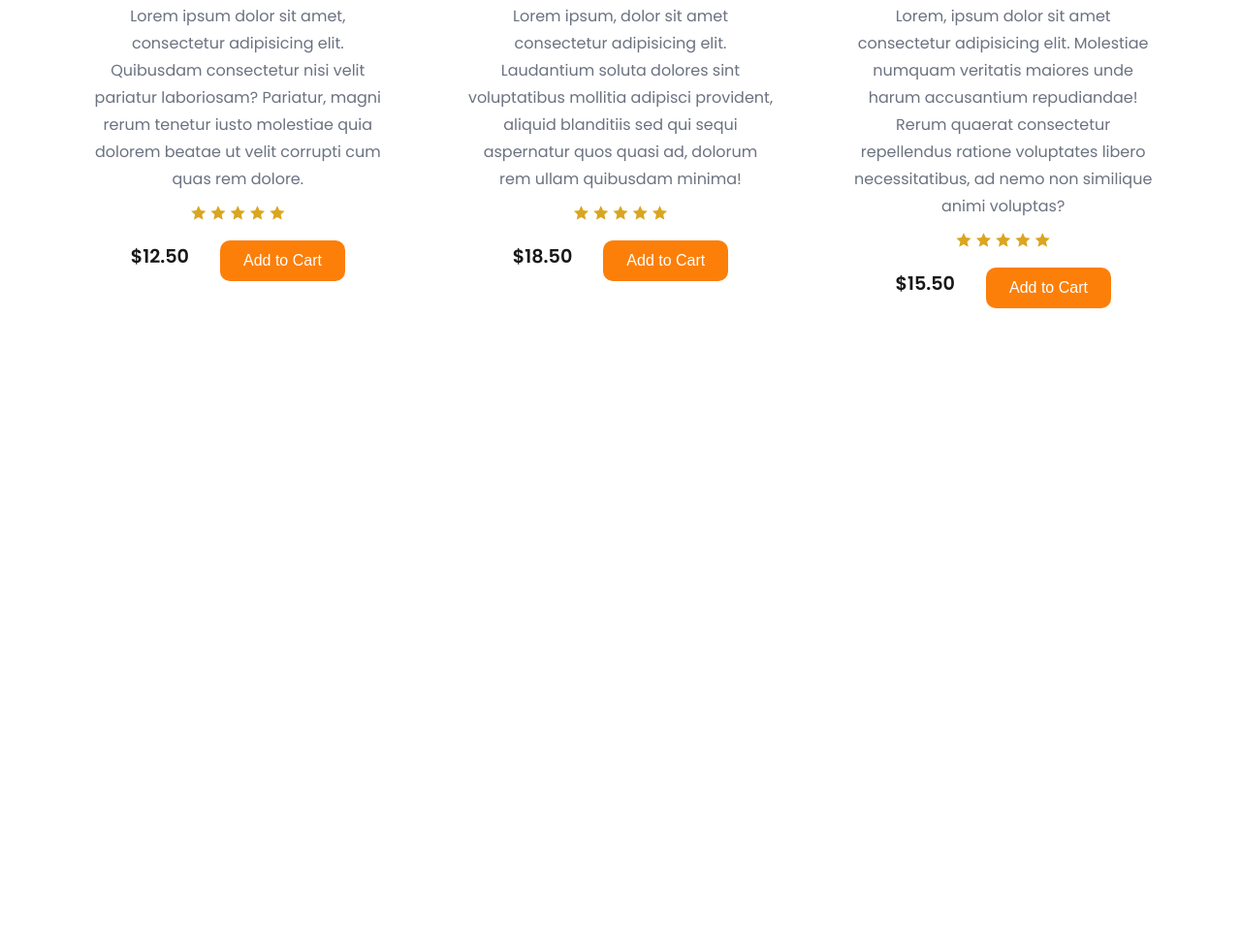
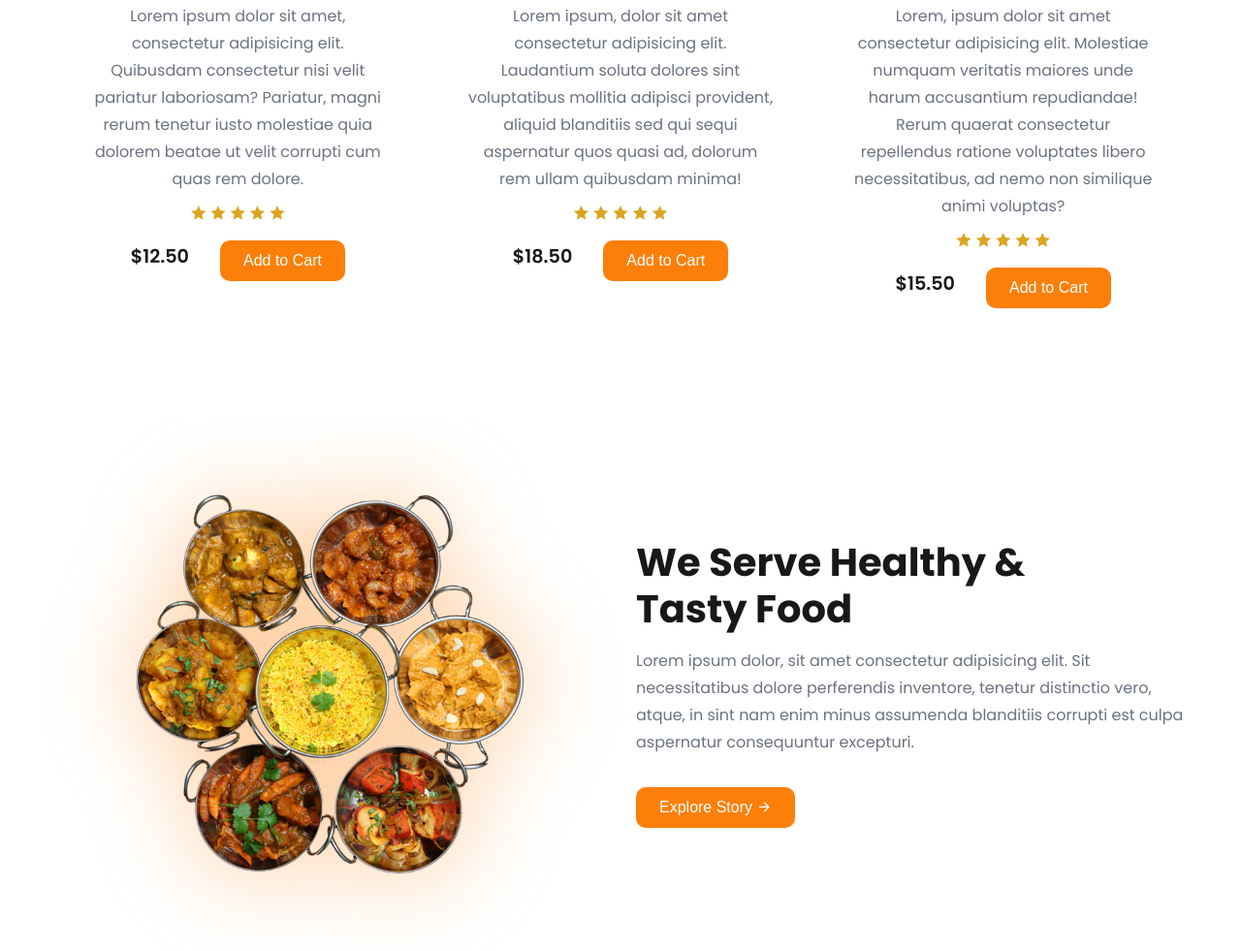
Before and after one commit to RenanOrtega/restaurant-lp, a plain HTML site: page src/index.html in a window 1280 px wide. Shown: the part 1420-2401 px from the top of the page at 97% size. Before the commit the page ends 1850 px from the top, so only its background shows below. Drawn offline with nearby package versions, Linux system fonts and the light colour scheme; a script that the page names is missing.

Commit message:
feat: add explore section.

```diff
--- /dev/null
+++ b/src/css/components/explore.css
@@ -0,0 +1,35 @@
+.explore__container {
+    display: grid;
+    gap: 2rem;
+    overflow: hidden;
+}
+
+.explore__image img {
+    max-width: 400px;
+    margin-inline: auto;
+    filter: drop-shadow(0 0 50px rgba(252, 127, 9, 0.4));
+}
+
+.explore__content .section__description {
+    margin-bottom: 2rem;
+}
+
+.explore__btn {
+    text-align: center;
+}
+
+@media (width > 768px) {
+    .explore__container {
+        grid-template-columns: repeat(2, 1fr);
+        align-items: center;
+    }
+
+    .explore__content .section__header {
+        max-width: 500px;
+    }
+
+    .explore__content :is(.section__header, .section__description),
+    .explore__btn {
+        text-align: left;
+    }
+}
--- a/src/index.html
+++ b/src/index.html
@@ -11,6 +11,7 @@
     <link rel="stylesheet" href="./css/components/navbar.css">
     <link rel="stylesheet" href="./css/components/header.css">
     <link rel="stylesheet" href="./css/components/special.css">
+    <link rel="stylesheet" href="./css/components/explore.css">
     <title>Restaurant LP</title>
 </head>
 <body>
@@ -112,7 +113,23 @@
                 </div>
             </div>
         </div>
+    </section>
 
+    <section class="section__container explore__container">
+        <div class="explore__image">
+            <img src="../assets/explore.png" alt="explore">
+        </div>
+        <div class="explore__content">
+            <h1 class="section__header">We Serve Healthy & Tasty Food</h1>
+            <p class="section__description">
+                Lorem ipsum dolor, sit amet consectetur adipisicing elit. Sit necessitatibus dolore perferendis inventore, tenetur distinctio vero, atque, in sint nam enim minus assumenda blanditiis corrupti est culpa aspernatur consequuntur excepturi.
+            </p>
+            <div class="explore__btn">
+                <button class="btn">
+                    Explore Story <span><i class="ri-arrow-right-line"></i></span>
+                </button>
+            </div>
+        </div>
     </section>
 
     <script src="https://unpkg.com/scrollreveal"></script>
--- a/src/scripts/scroll-reveal.js
+++ b/src/scripts/scroll-reveal.js
@@ -23,3 +23,23 @@ ScrollReveal().reveal(".header__content .header__btn", {
     ...scrollRevealOption,
     delay: 1500,
 });
+
+ScrollReveal().reveal(".explore__image img", {
+    ...scrollRevealOption,
+    origin: "left",
+});
+
+ScrollReveal().reveal(".explore__content .section__header", {
+    ...scrollRevealOption,
+    delay: 500,
+});
+
+ScrollReveal().reveal(".explore__content .section__description", {
+    ...scrollRevealOption,
+    delay: 1000,
+});
+
+ScrollReveal().reveal(".explore__content .explore__btn", {
+    ...scrollRevealOption,
+    delay: 1500,
+});
```
